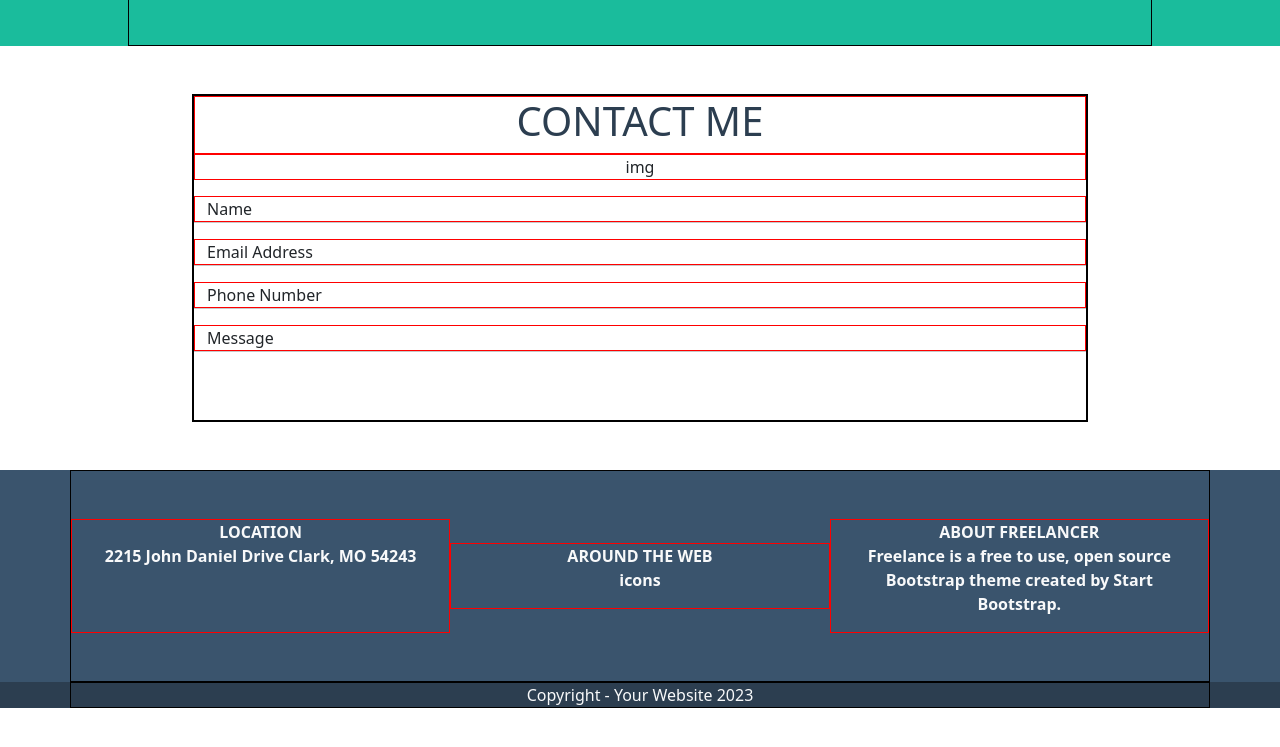
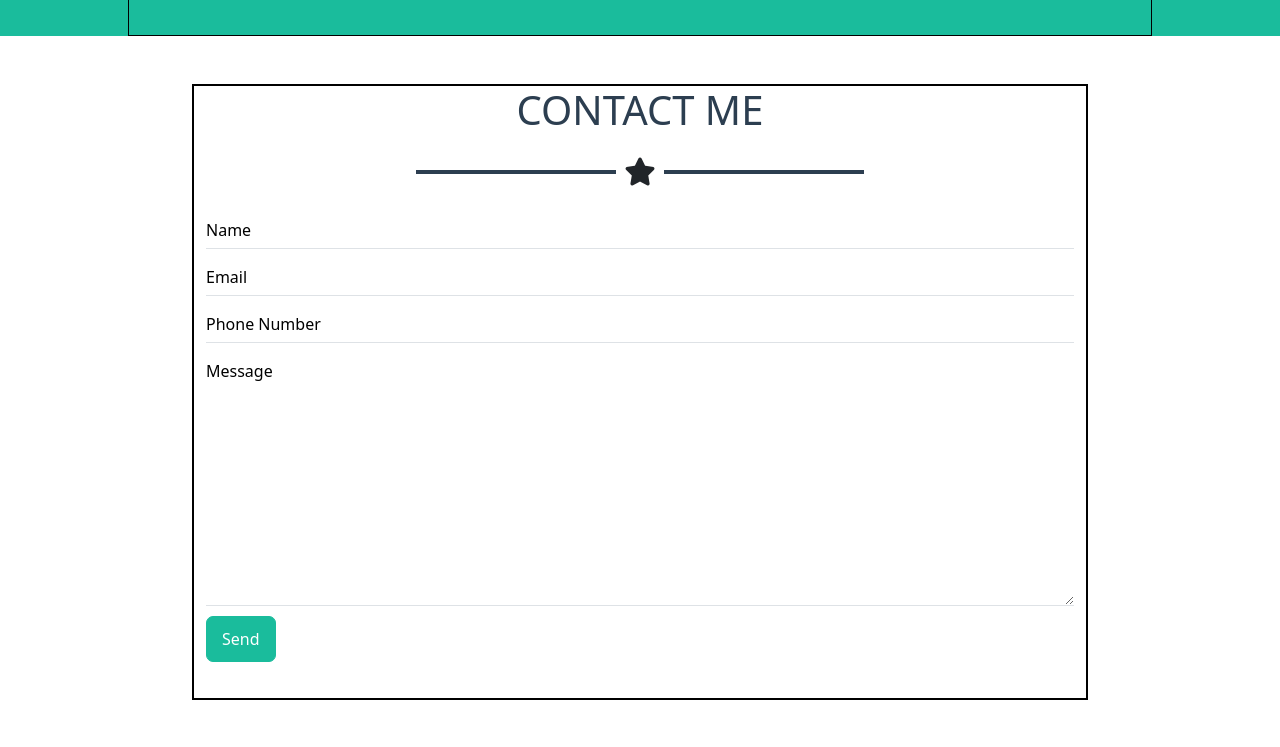
Before and after one commit to VeronicaFontana/html-css-bootstrap-freelancer, a plain HTML site: page index.html in a window 1280 px wide. Shown: the part 1822-2569 px from the top of the page. Before the commit the page ends 2530 px from the top, so only its background shows below. Drawn offline with nearby package versions, Linux system fonts and the light colour scheme.

Commit message:
[ADD] Form

```diff
--- a/index.html
+++ b/index.html
@@ -139,7 +139,7 @@
             <div class="col"><p>Whether you're a student looking to showcase your work, a professional looking to attract clients, or a graphic artist looking to share your projects, this template is the perfect starting point!</p></div>
           </div>
           <div class="text-center">
-            <button class="hover"><i class="fa-solid fa-download"></i> Download</button>
+            <button class="download hover"><i class="fa-solid fa-download"></i> Download</button>
           </div>
         </div>
       </div>
@@ -152,28 +152,24 @@
             <div class="col colored-text-v text-center text-uppercase fw-bold">
               <h2>Contact me</h2>
             </div>
-            <div class="col text-center">
-              <span>img</span>
+            <div class="star-section my-3 d-flex align-items-center justify-content-center ">
+              <div class="star-line-dark"></div>
+              <i class="fa-solid fa-star mx-2 fs-3"></i>
+              <div class="star-line-dark"></div>
             </div>
           </div>
-          <div class="row flex-column my-3">
-            <div class="col">
-              <span>Name</span>
-            </div>
-            <hr>
-            <div class="col">
-              <span>Email Address</span>
-            </div>
-            <hr>
-            <div class="col">
-              <span>Phone Number</span>
-            </div>
-            <hr>
-            <div class="col">
-              <span>Message</span>
-            </div>
-            <hr>
-          </div>
+          <form action="#">
+            <input type="text" class="form-control" name="nome" id="nome" placeholder="Name">
+            <input type="email" class="form-control" name="email" id="email" placeholder="Email">
+            <input type="text" class="form-control" name="numero" id="numero" placeholder="Phone Number">
+            <textarea class="form-control" name="message" id="message" cols="30" rows="10" placeholder="Message"></textarea>
+            <button type="submit" id="send" name="send" class=" hover"><span>Send</span></button>
+
+
+
+
+
+          </form>
           <div>
             <button class="rounded">Send</button>
           </div>
--- a/style.css
+++ b/style.css
@@ -7,10 +7,6 @@
 
 [class^="container"]{
   border: 1px solid rgb(0, 0, 0);
-}
-
-[class^="col"]{
-  border: 1px solid red;
 }
 
 [class^="box"]{
@@ -36,6 +32,7 @@ button{
 
 header button i{
   font-size: 1.5rem;
+  font-weight: bold;
 }
 
 header li:hover{
@@ -112,6 +109,35 @@ h1{
   display: block;
 }
 
+#nome, #email, #numero, #message{
+  margin: 10px 0;
+  padding-left: 0;
+  border-top: none;
+  border-left: none;
+  border-right: none;
+  border-radius: 0;
+}
+
+#nome::placeholder, #email::placeholder, #numero::placeholder, #message::placeholder{
+  color: black;
+}
+
+#message{
+  width: 100%;
+  border-top: none;
+}
+
+#send{
+  background-color: #1ABC9C;
+  padding: 10px 15px;
+  border: 1px solid #1ABC9C;
+}
+
+#send:hover, .download:hover{
+  background-color: white;
+  color: #1ABC9C;
+}
+
 .location{
   background-color: var(--location);
 }
```
